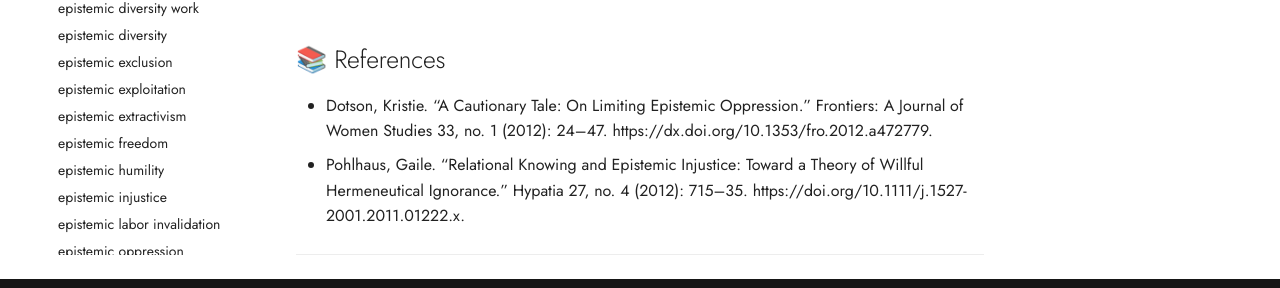
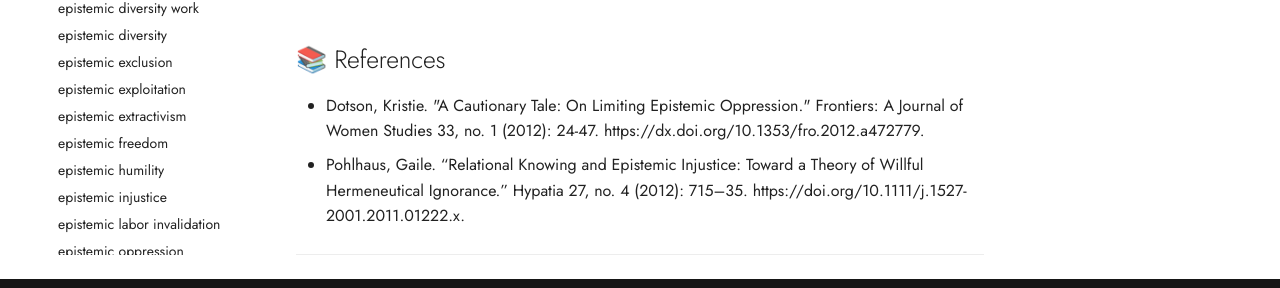
Before and after one commit to conceptcartography/conceptcartography, an MkDocs documentation site: the page built from docs/concepts/contributory-injustice.md, in a window 1280 px wide and 1272 px high. Shown: the part 929-1217 px from the top of the window. Built offline with MkDocs 1.6.1 and Material for MkDocs 9.7.7, drawn with Linux system fonts in a browser that asks for light colours; comment, search, counter and statistics services are not loaded; the version menu is left out.

```diff
--- a/docs/concepts/contributory-injustice.md
+++ b/docs/concepts/contributory-injustice.md
@@ -1,7 +1,7 @@
 ---
 concept: contributory injustice
 references:
-- 'Dotson, Kristie. “A Cautionary Tale: On Limiting Epistemic Oppression.” Frontiers: A Journal of Women Studies 33, no. 1 (2012): 24–47. https://dx.doi.org/10.1353/fro.2012.a472779.'
+- 'Dotson, Kristie. "A Cautionary Tale: On Limiting Epistemic Oppression." Frontiers: A Journal of Women Studies 33, no. 1 (2012): 24-47. https://dx.doi.org/10.1353/fro.2012.a472779.'
 definitions:
 - "\"Contributory injustice is caused by an epistemic agent’s situated ignorance,\
   \ in the form of willful hermeneutical ignorance, in maintaining and utilizing structurally\
@@ -52,7 +52,7 @@ relations:
 
 ## 📚 References
 
-- Dotson, Kristie. “A Cautionary Tale: On Limiting Epistemic Oppression.” Frontiers: A Journal of Women Studies 33, no. 1 (2012): 24–47. https://dx.doi.org/10.1353/fro.2012.a472779.
+- Dotson, Kristie. "A Cautionary Tale: On Limiting Epistemic Oppression." Frontiers: A Journal of Women Studies 33, no. 1 (2012): 24-47. https://dx.doi.org/10.1353/fro.2012.a472779.
 - Pohlhaus, Gaile. “Relational Knowing and Epistemic Injustice: Toward a Theory of Willful Hermeneutical Ignorance.” Hypatia 27, no. 4 (2012): 715–35. https://doi.org/10.1111/j.1527-2001.2011.01222.x.
 
 ---
```
Also changed, not shown: other parts of docs/concepts/contributory-injustice.md (+1 -1 lines).
